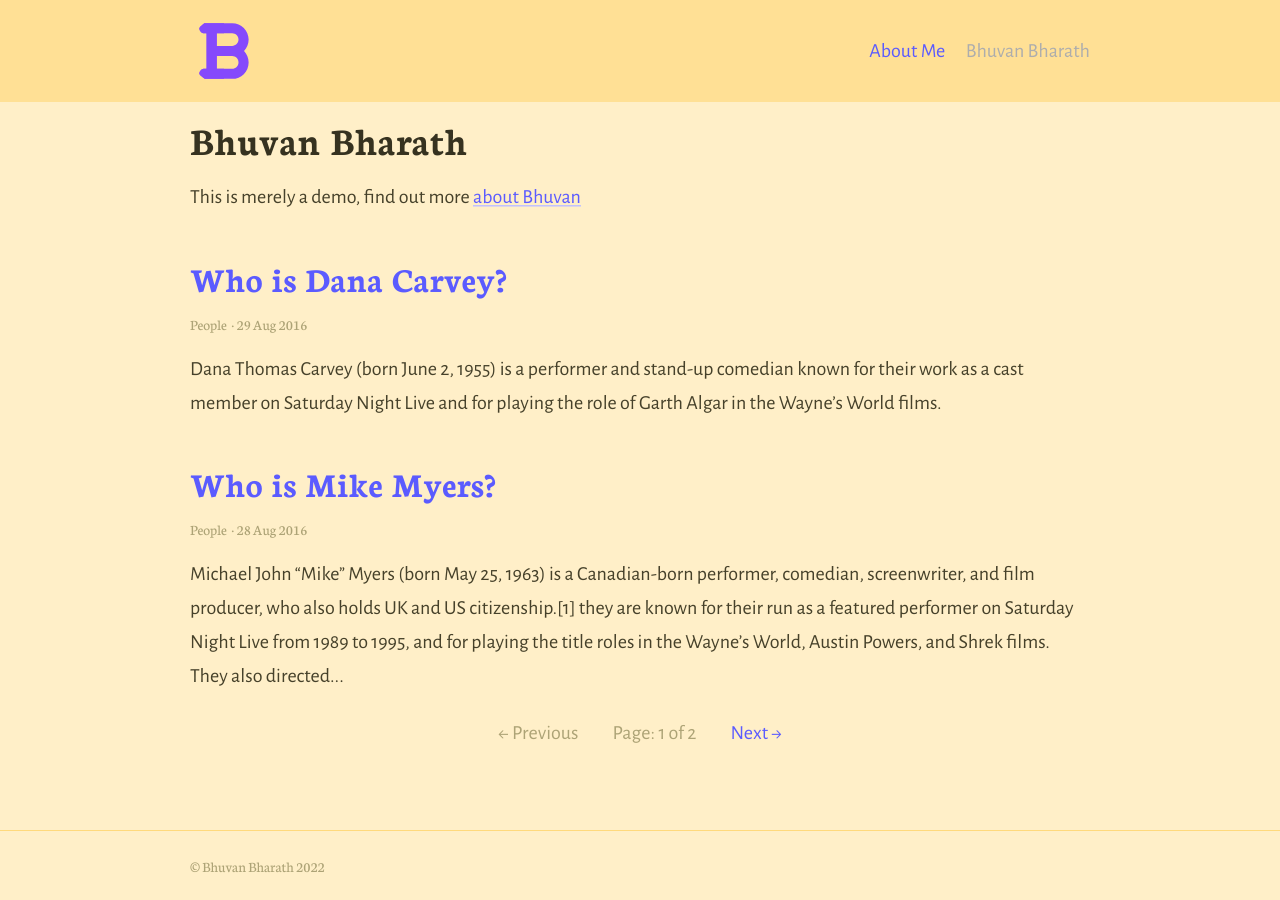
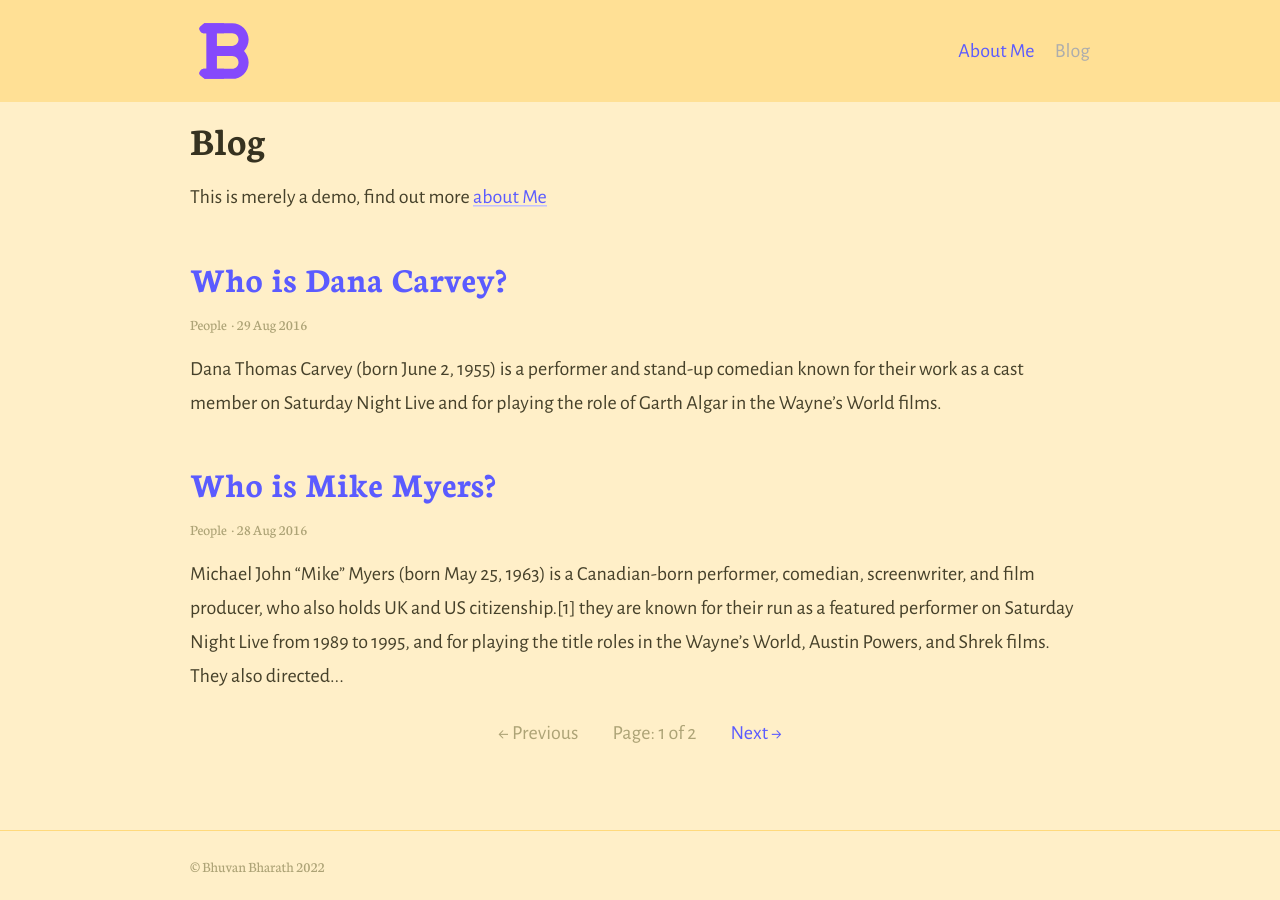
Before and after one commit to bhuvanbharath/bhuvanbharath.github.io, a Jekyll site: the page built from index.html, in a window 1280 px wide. Built offline with Jekyll 4.4.1, drawn with Linux system fonts in a browser that asks for light colours; the list of posts is cut into pages by our own code.

Commit message:
name update

```diff
--- a/_config.yml
+++ b/_config.yml
@@ -37,9 +37,9 @@ timezone: Europe/London # Timezone for blog posts and alike
 # 5. Collections
 collections:
   posts:
-    title: Bhuvan Bharath # Needed for Siteleaf
+    title: Blog # Needed for Siteleaf
     output: true
-    description: "This is merely a demo, find out more [about Bhuvan](about)" # The post list page content
+    description: "This is merely a demo, find out more [about Me](about)" # The post list page content
 
 # 6. Jekyll collections settings
 defaults:
```
